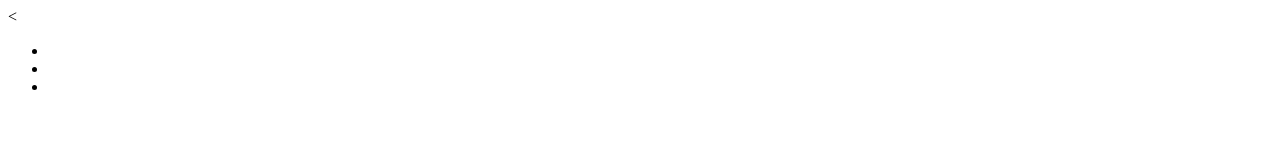
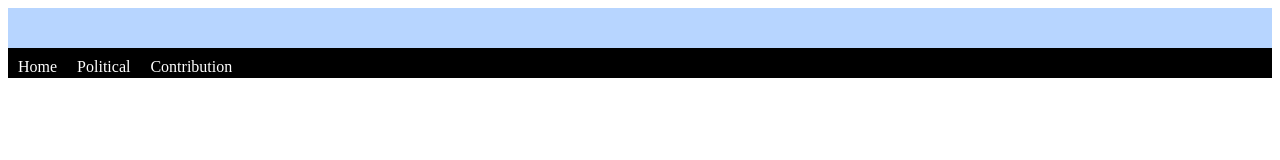
Before and after one commit to anotheruser1024/coursework, a plain HTML site: page htmlcss/contibutions.html in a window 1280 px wide. Drawn offline with Linux system fonts and the light colour scheme.

Commit message:
pages linked to style sheet

```diff
--- a/htmlcss/contibutions.html
+++ b/htmlcss/contibutions.html
@@ -1,20 +1,18 @@
 <!DOCTYPE html>
 <html>
 <head>
-	<link rel="stylesheet" type="text/css" href="/style/style.css">
-	<title>Home</title>
+	<link rel="stylesheet" type="text/css" href="style/style.css">
+	<title>Contributions</title>
 </head>
 <body>
-	<<header id="header" class="">
+	<header class="header">
 
 	</header><!-- /header -->
 
-	<nav class="">
-		<ul>
-			<li><a href=""></a></li>
-			<li><a href=""></a></li>
-			<li><a href=""></a></li>
-		</ul>
+	<nav class="nav">
+		<a href="index.html">Home</a>
+		<a href="about.html">Political</a>
+		<a href="contibutions.html">Contribution</a>
 	</nav><!--  -->
 
 	<main class="">
@@ -26,7 +24,8 @@
 		</aside>
 	</main><!-- -->
 
-	<footer class="">
+	<footer class="footer">
+
 
 	</footer><!-- -->
 </body>
```
Also changed, not shown: htmlcss/about.html (+8 -10 lines), htmlcss/index.html (+1 -1 lines).
